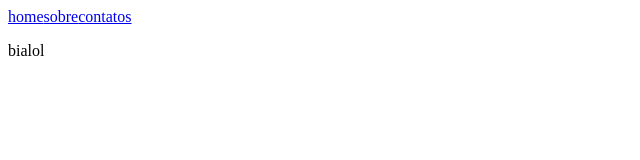
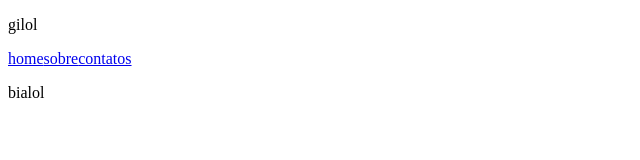
Before and after one commit to beatrizpupo/atividade-github, a plain HTML site: page index.html in a window 1280 px wide. Shown: the whole page, without its empty margins (0-640 px from the left). Drawn offline with Linux system fonts and the light colour scheme.

Commit message:
Update index.html

```diff
--- a/index.html
+++ b/index.html
@@ -6,6 +6,7 @@
     <title>Document</title>
   </head>
   <body>
+    <p>gilol</p>
     <nav><a href="#">home</a><a href="#">sobre</a><a href="#">contatos</a></nav>
     <footer>
       <p>bialol</p>
```
